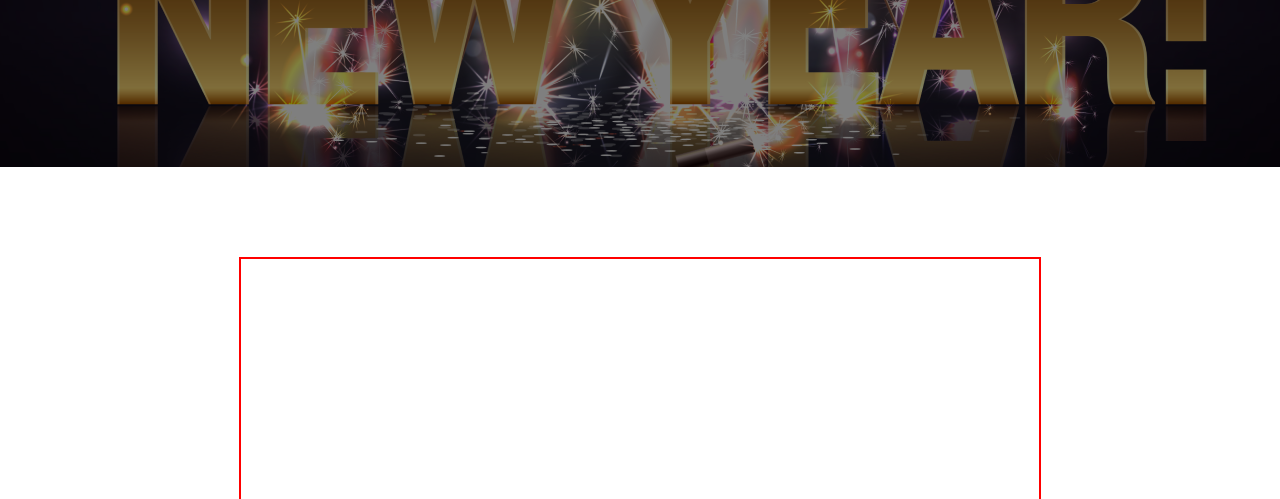
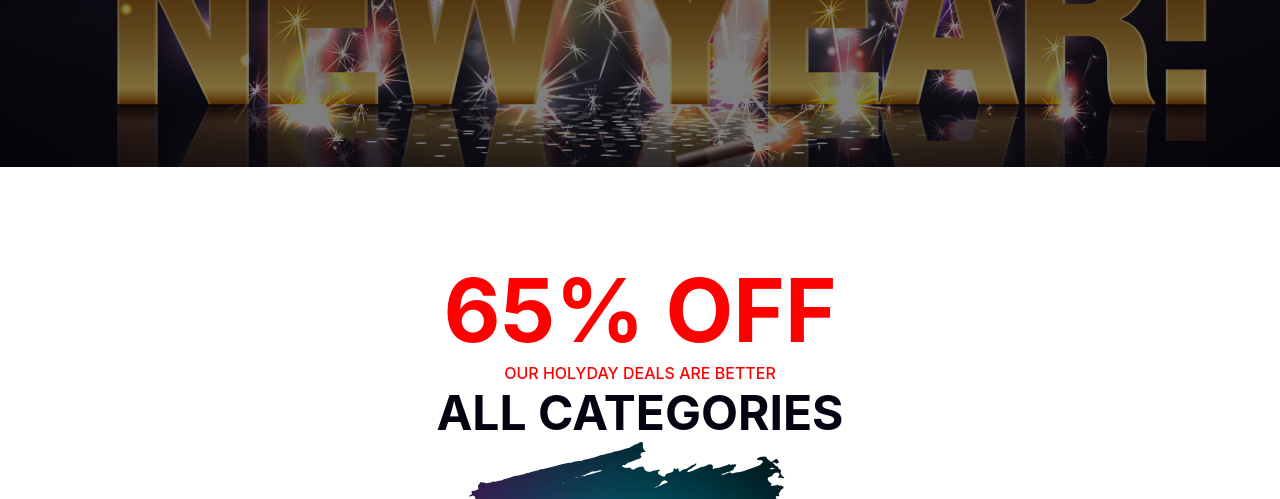
Before and after one commit to rahadrinku/batch9-a1-solution, a plain HTML site: page index.html in a window 1280 px wide. Shown: the part 453-952 px from the top of the page. Drawn offline with Linux system fonts and the light colour scheme.

Commit message:
second section done

```diff
--- a/index.html
+++ b/index.html
@@ -15,7 +15,19 @@
     </header>
     <main>
         <!-- 65% section starts here  -->
-            <section class="second-section-container"></section>
+            <section class="second-section-container">
+                <div class="second-section-content">
+                     <h1>65% OFF</h1>
+                    <p>OUR HOLYDAY DEALS ARE BETTER</p>
+                    <h3>ALL CATEGORIES</h3>
+                </div>
+
+               <div class="image-container">
+
+                <img src="./images/New Year Photo.png" alt="">
+
+                </div>
+            </section>
 
 
         <!-- 65% section ends here  -->
--- a/styles/solved.css
+++ b/styles/solved.css
@@ -50,6 +50,44 @@ body{
     width: 802.9px;
     height: 806px;
     margin: 0 auto;
-    border: 2px solid red;
+    /* border: 2px solid red; */
     margin-top: 90px;
+
 }
+.second-section-content {
+    display: flex;
+    flex-direction: column;
+    justify-content: center;
+    text-align: center;
+}
+
+.second-section-content h1{
+    color: rgb(255, 0, 0);
+    font-family: inter;
+    font-size: 88px;
+    font-weight: 700;
+}
+
+.second-section-content p {
+    color: rgb(255, 0, 0);
+    font-family: inter;
+    font-size: 24pxpx;
+    font-weight: 500;
+}
+
+.second-section-content h3{
+    color: rgb(7, 2, 17);
+    font-family: inter;
+    font-size: 48px;
+    font-weight: 700;
+}
+
+.image-container{
+    width: 802.9px;
+    height: 50px;
+}
+
+/* .image-container img{
+    width: 100%;
+    height: 100%;
+} */
```
